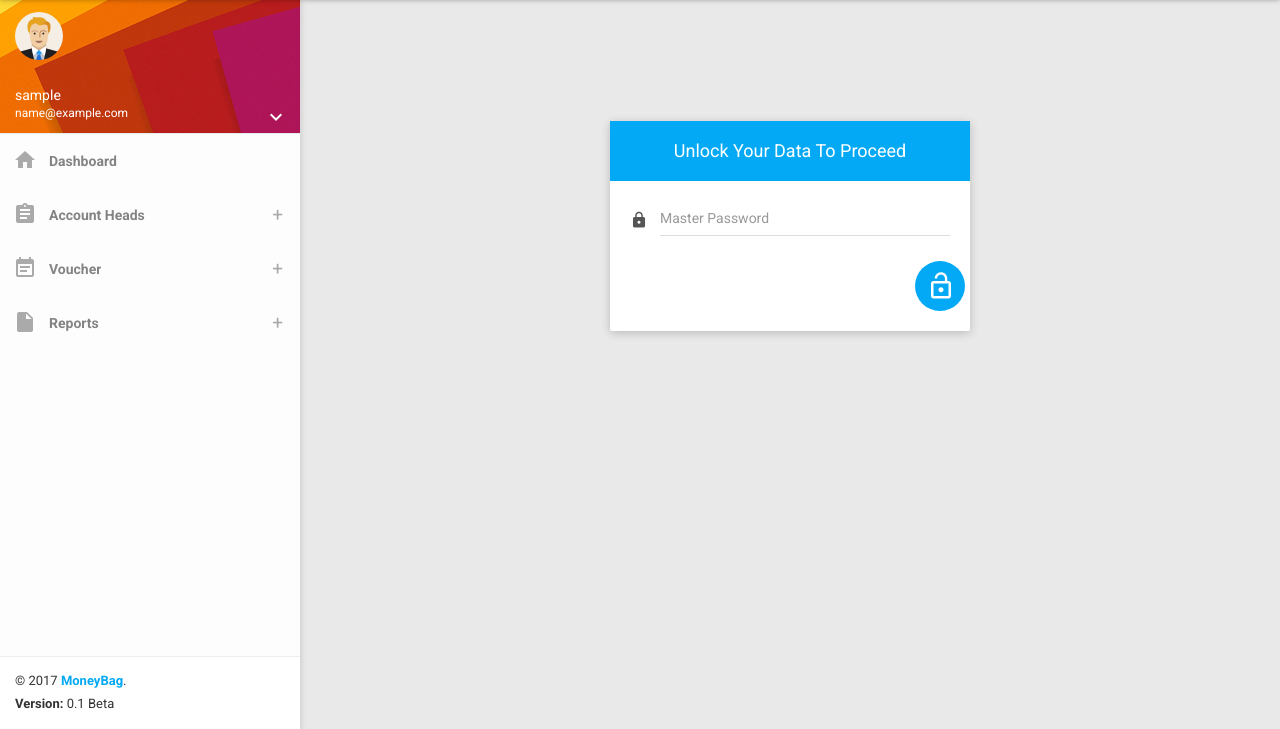
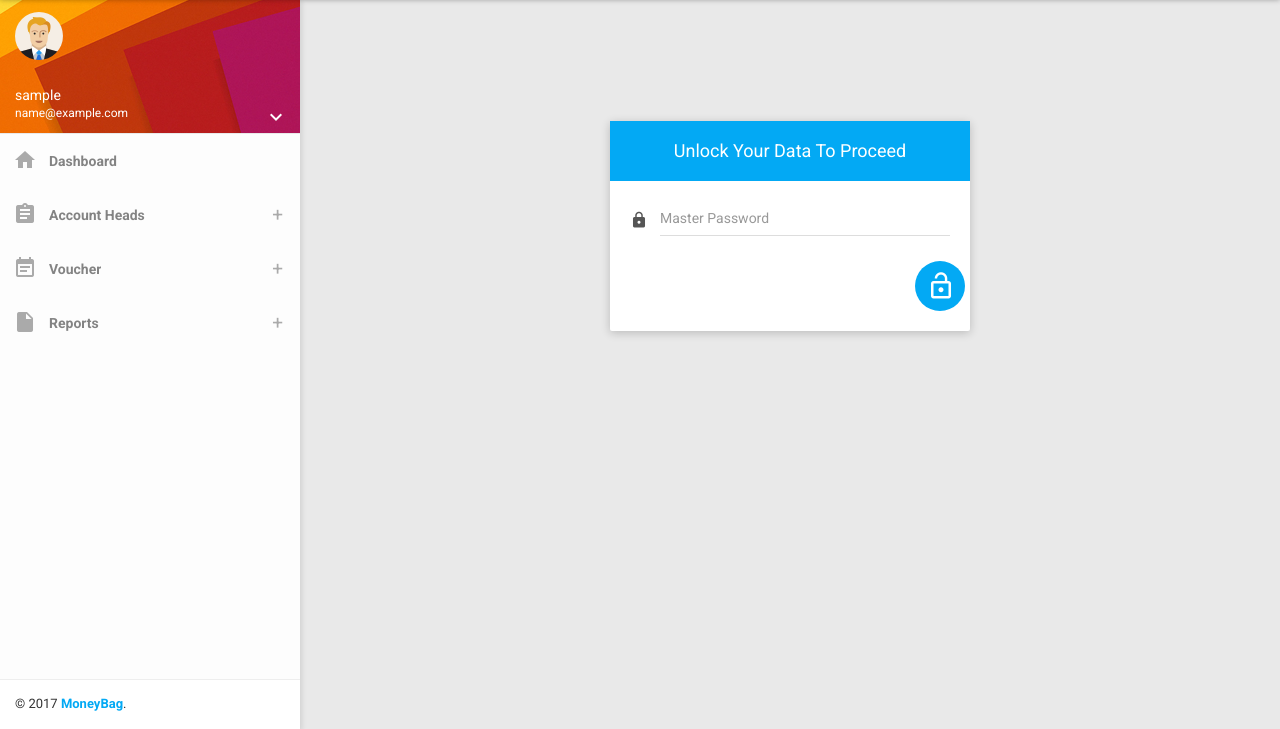
Before and after one commit to pyprism/MoneyBag, a Django app: page /unlock/ in a window 1280 px wide. Shown: the part 71-800 px from the top of the page. Run offline with Django 3.2, Linux system fonts and the light colour scheme; the visitor is signed in with stand-in values (Sample User, id 1); some libraries are stand-ins or nearby versions.

Commit message:
removed version

```diff
--- a/templates/base/backend_master.html
+++ b/templates/base/backend_master.html
@@ -172,10 +172,7 @@
         <!-- Footer -->
         <div class="legal">
             <div class="copyright">
-                &copy; 2017 <a href="{% url 'login' %}">MoneyBag</a>.
-            </div>
-            <div class="version">
-                <b>Version: </b> 0.1 Beta
+                &copy; {% now "Y" %} <a href="{% url 'login' %}">MoneyBag</a>.
             </div>
         </div>
         <!-- #Footer -->
```
